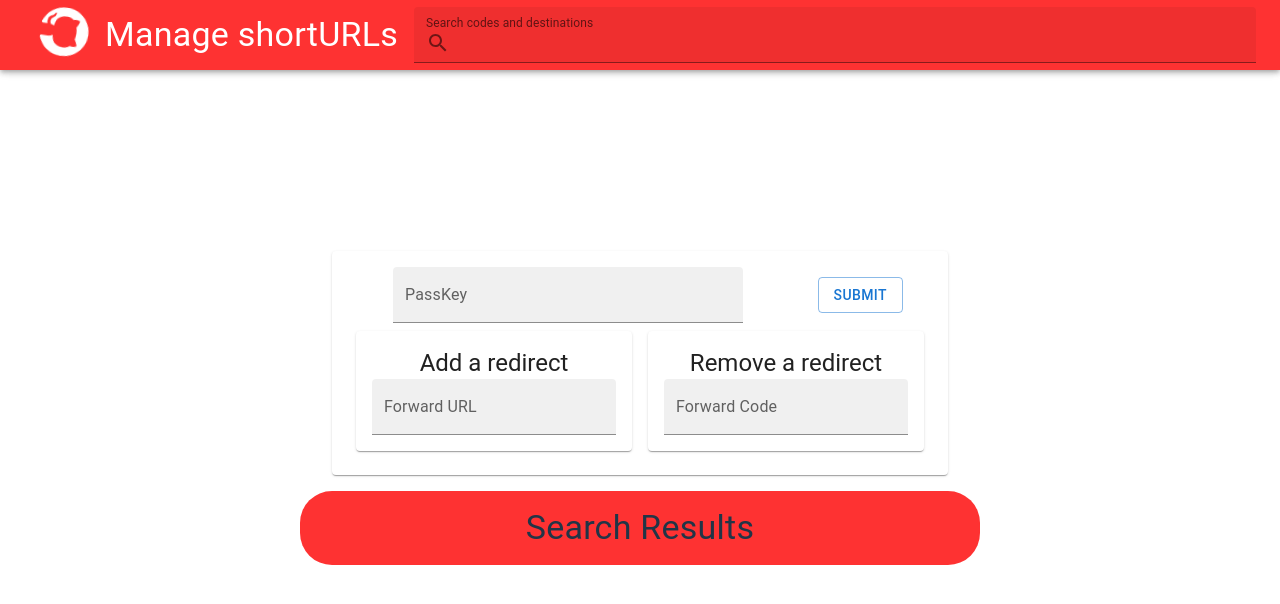
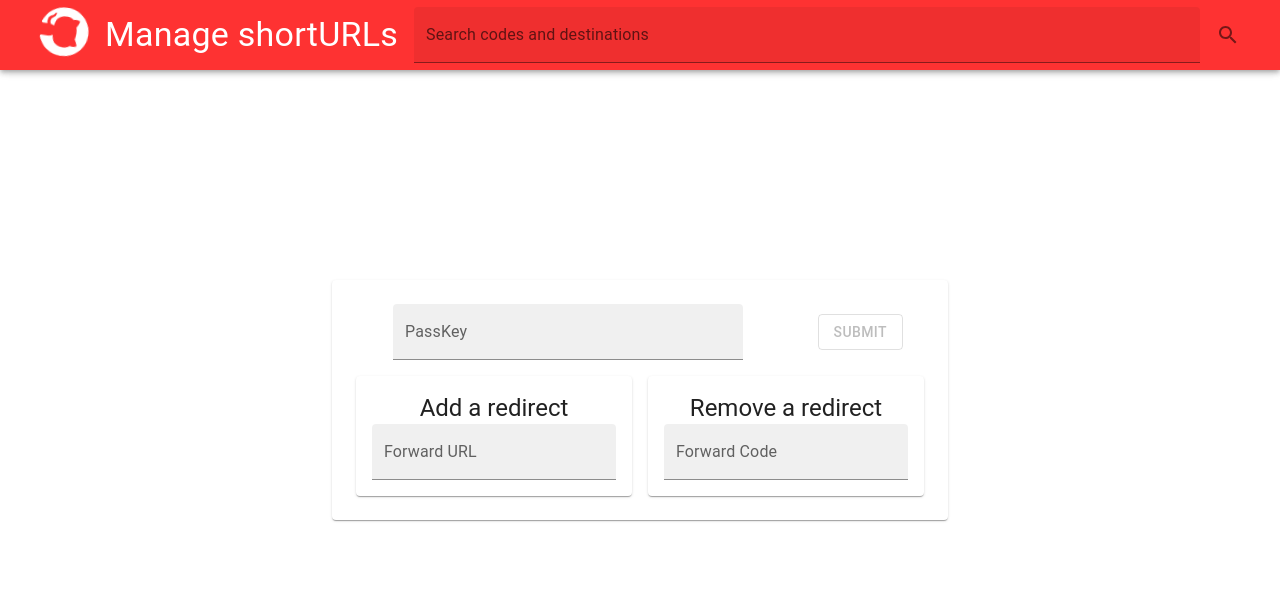
Before and after one commit to master-harvey/shortURLs, a React (Vite) app: page / in a window 1280 px wide. Shown: the top 604 px of the page. Built offline with nearby package versions, Linux system fonts and the light colour scheme; no server answers.

Commit message:
consolidated components and finished UI, just needs api integration

```diff
--- a/src/Add.tsx
+++ /dev/null
@@ -1,13 +0,0 @@
-//Form to add a redirect
-import { Card, Typography, Box, TextField } from '@mui/material'
-
-import { store } from "./store.js"
-import { useSnapshot } from "valtio";
-
-export default function Add() {
-    const snap = useSnapshot(store)
-    return <Card sx={{ p: 2 }}>
-        <Typography variant="h5">Add a redirect</Typography>
-        <TextField variant='filled' label="Forward URL" id="addURL" sx={{ width: '100%' }} value={snap.addURL} onChange={(e) => { store.addURL = e.target.value; store.remCode = ""; }} />
-    </Card>
-}
--- a/src/App.tsx
+++ b/src/App.tsx
@@ -1,60 +1,98 @@
+import { useState, useEffect } from 'react'
+
 import gitLogo from './github-mark-white.svg'
 import './App.css'
 
-import { AppBar, Toolbar, Box, IconButton, Typography, TextField, InputAdornment, Card, Button } from '@mui/material'
+import { AppBar, Toolbar, Box, IconButton, Typography, TextField, Card, Button, CircularProgress } from '@mui/material'
 
 import SearchIcon from '@mui/icons-material/Search';
-import Add from './Add';
-import Rem from './Rem';
-import List from './List';
 
 import { store } from "./store.js"
 import { useSnapshot } from "valtio";
 
-import { functionURL } from "./functionURL.txt"
-
 function App() {
   const snap = useSnapshot(store)
+
+  const [error, setError] = useState(false)
+  const [loading, setLoading] = useState(false)
+  const [success, setSuccess] = useState(false)
+
+  const [results, setResults] = useState(false)
+  const [searchError, setSearchError] = useState(false)
+  const [loadingSearch, setLoadingSearch] = useState(false)
+
+  const [bucketURL, setBucketURL] = useState("")
+  const [functionURL, setFunctionURL] = useState("")
+
+  useEffect(() => { fetch('./functionURL.txt').then((r) => r.text()).then((u) => setFunctionURL(u)) }, [])
+  useEffect(() => { fetch('./bucketURL.txt').then((r) => r.text()).then((u) => setBucketURL(u)) }, [])
+
+  function handleSubmit() {
+    setError(false)
+    setLoading(true)
+    fetch(functionURL)
+      .then(() => { setSuccess(true); setError(false); })
+      .catch(() => setError(true))
+      .finally(() => setLoading(false))
+  }
+
+  function handleSearch() {
+    setSearchError(false)
+    setLoadingSearch(true)
+    fetch(bucketURL)
+      .then(() => { setSuccess(true); setSearchError(false); })
+      .catch(() => setError(true))
+      .finally(() => setLoadingSearch(false))
+  }
 
   return (<>
     <AppBar sx={{ backgroundColor: '#fe3232' }}>
       <Toolbar>
         <Box sx={{ display: 'flex', flexDirection: 'row', flexWrap: 'wrap', alignItems: 'center', width: '100%' }}>
           <Box sx={{ display: 'flex', flexDirection: 'row', alignItems: 'center' }}>
-            <IconButton edge="start" color="inherit" aria-label="open drawer" sx={{ p: 0, my: 1, mx: 2 }}>
+            <IconButton edge="start" color="inherit" sx={{ p: 0, my: 1, mx: 2 }}>
               <a href="https://github.com/master-harvey/shortURLs" target="_blank">
                 <img src={gitLogo} className="Github logo" alt="Github logo" id="logo" />
               </a>
             </IconButton>
             <Typography sx={{ mr: 2 }} variant="h4">Manage shortURLs</Typography>
           </Box>
-          <TextField variant="filled" label="Search codes and destinations" id="input-with-icon-textfield" sx={{ flexGrow: 1 }}
-            value={snap.searchBar}
-            onChange={(e) => store.searchBar = e.target.value}
-            InputProps={{
-              startAdornment: (
-                <InputAdornment position="start">
-                  <SearchIcon />
-                </InputAdornment>
-              ),
-            }}
-          />
+
+          <Box sx={{ display: 'flex', flexDirection: 'row', alignItems: 'center', flexGrow: 1 }}>
+            <TextField variant="filled" label="Search codes and destinations" id="input-with-icon-textfield" sx={{ flexGrow: 1 }}
+              value={snap.searchBar}
+              onChange={(e) => store.searchBar = e.target.value}
+            />
+            {loadingSearch ? <CircularProgress sx={{ mr: 1, ml: 2, color: '#111' }} /> : <IconButton sx={{ p: 1, mx: 1 }} onClick={handleSearch}><SearchIcon /></IconButton>}
+          </Box>
         </Box>
       </Toolbar>
     </AppBar >
 
     <Box sx={{ display: 'flex', flexDirection: 'column', alignItems: 'center' }}>
       <Card sx={{ p: 2, m: 2 }}>
-        <Box sx={{ display: 'flex', flexDirection: 'row', flexWrap: 'wrap', alignItems: 'center', justifyContent: 'space-around' }}>
+        <Box sx={{ display: 'flex', flexDirection: 'row', flexWrap: 'wrap', alignItems: 'center', justifyContent: 'space-around', my: 1 }}>
           <TextField type="password" variant='filled' label="PassKey" value={snap.passKey} onChange={(e) => store.passKey = e.target.value} id="input-with-icon-textfield" sx={{ width: '60%', mx: 2 }} />
-          <Button variant="outlined" sx={{ my: 1 }} onClick={() => console.log(store)}>Submit</Button>
+          {loading ? <CircularProgress /> : <Button variant="outlined" sx={{ my: 1 }} disabled={(!snap.passKey || (!snap.addURL && !snap.remCode))} onClick={handleSubmit}>Submit</Button>}
         </Box>
         <Box sx={{ display: 'flex', flexDirection: 'row', flexWrap: 'wrap', alignItems: 'center', justifyContent: 'center' }}>
-          <Box sx={{ m: 1, flexGrow: 1 }}><Add /></Box>
-          <Box sx={{ m: 1, flexGrow: 1 }}><Rem /></Box>
+          <Box sx={{ m: 1, flexGrow: 1 }}>
+            <Card sx={{ p: 2 }}>
+              <Typography variant="h5">Add a redirect</Typography>
+              <TextField variant='filled' label="Forward URL" id="addURL" sx={{ width: '100%' }} value={snap.addURL} onChange={(e) => { store.addURL = e.target.value; store.remCode = ""; }} />
+            </Card>
+          </Box>
+          <Box sx={{ m: 1, flexGrow: 1 }}>
+            <Card sx={{ p: 2 }}>
+              <Typography variant="h5">Remove a redirect</Typography>
+              <TextField variant='filled' label="Forward Code" id="remCode" sx={{ width: '100%' }} value={snap.remCode} onChange={(e) => { store.remCode = e.target.value; store.addURL = ""; }} />
+            </Card>
+          </Box>
         </Box>
       </Card>
-      <List />
+      {results && <Box sx={{ backgroundColor: '#fe3232', p: 2, mt: 2, width: '100%', borderRadius: '2em' }}>
+        {bucketURL && <Typography variant="h4">{JSON.stringify(data)}</Typography>}
+      </Box>}
     </Box>
   </>)
 }
--- a/src/List.tsx
+++ /dev/null
@@ -1,8 +0,0 @@
-// List off results returned from the search
-import { Box, Typography } from '@mui/material'
-
-export default function List() {
-    return <Box sx={{ backgroundColor: '#fe3232', p:2, width:'100%', borderRadius: '2em'}}>
-        <Typography variant="h4">Search Results</Typography>
-    </Box>
-}
--- a/src/Rem.tsx
+++ /dev/null
@@ -1,13 +0,0 @@
-//Form to remove a redirect
-import { Card, Typography, TextField } from '@mui/material'
-
-import { store } from "./store.js"
-import { useSnapshot } from "valtio";
-
-export default function Rem() {
-    const snap = useSnapshot(store)
-    return <Card sx={{ p: 2 }}>
-        <Typography variant="h5">Remove a redirect</Typography>
-        <TextField variant='filled' label="Forward Code" id="remCode" sx={{ width: '100%' }} value={snap.remCode} onChange={(e) => { store.remCode = e.target.value; store.addURL = ""; }} />
-    </Card>
-}
```
